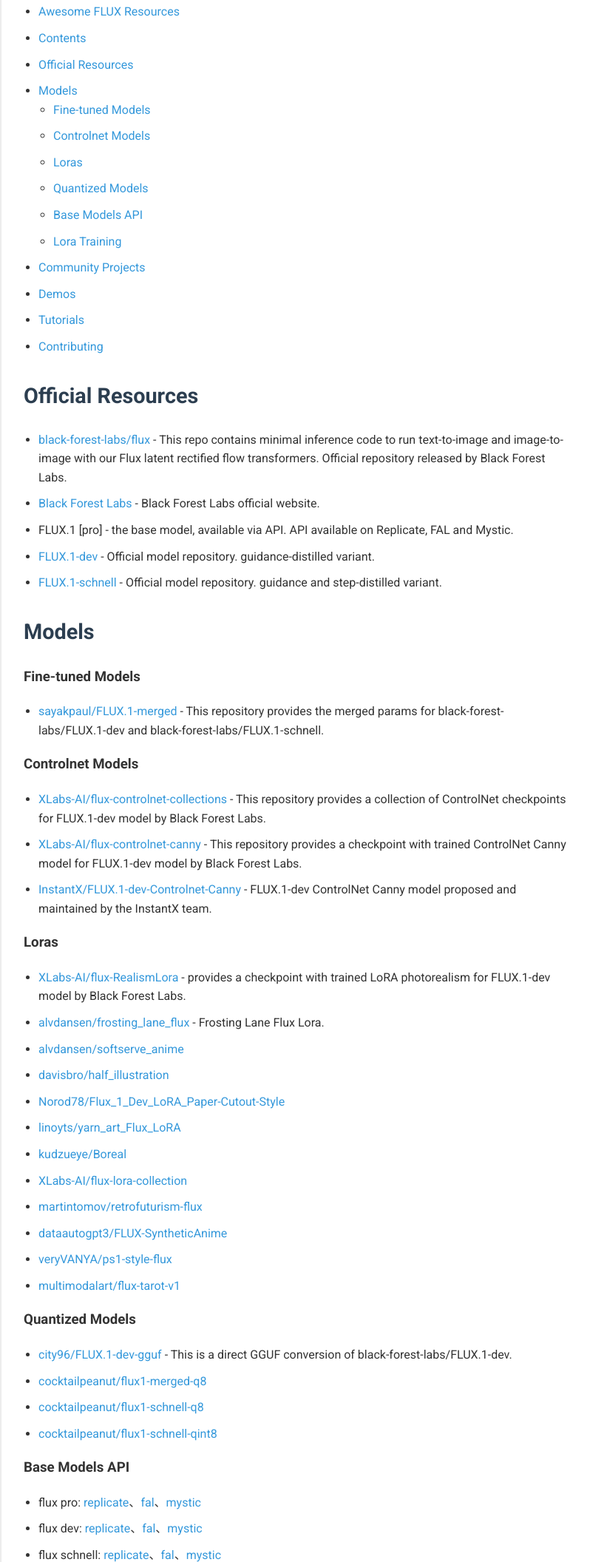
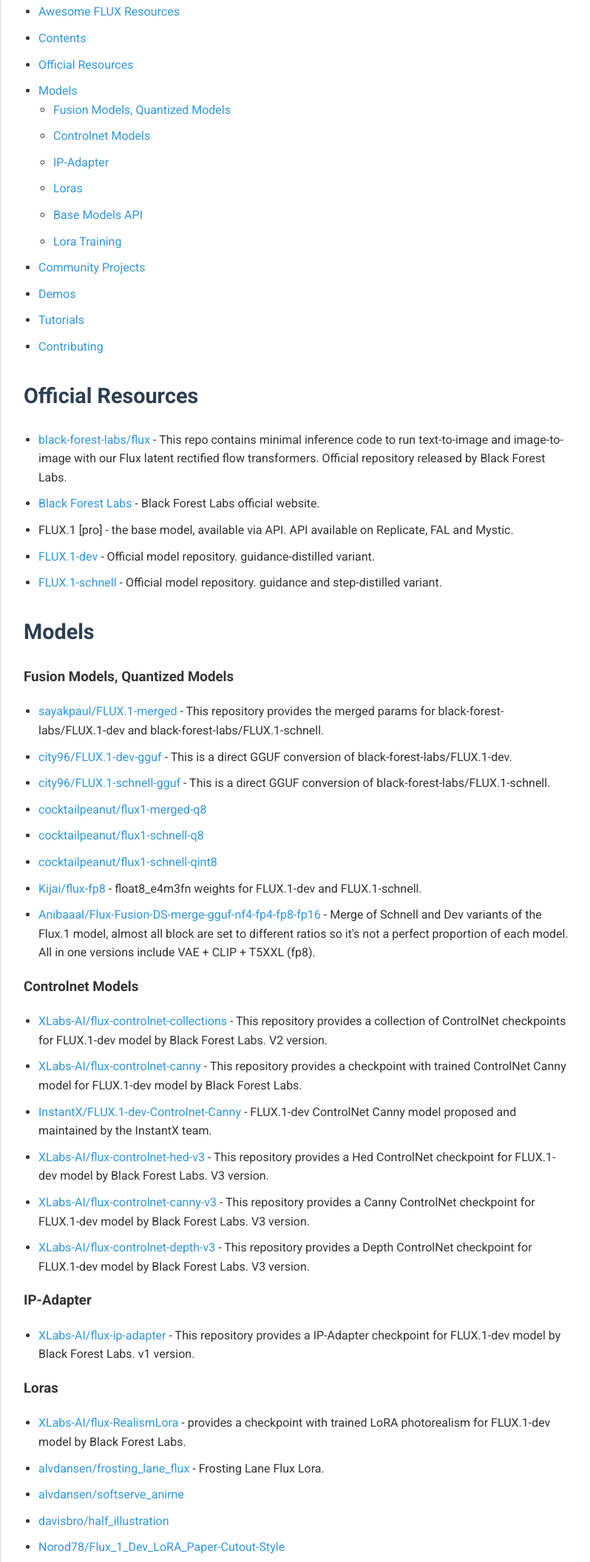
Before and after one commit to Eris2025/awesome-flux, a plain HTML site: page index.html in a window 1280 px wide. Shown: the part 688-2800 px from the top of the page at 74% size, without its empty margins (238-1036 px from the left). Drawn offline with Linux system fonts and the light colour scheme.

Commit message:
feat: update models resource

```diff
--- a/index.html
+++ b/index.html
@@ -76,10 +76,10 @@
 <li><a href="#contents">Contents</a></li>
 <li><a href="#official-resources">Official Resources</a></li>
 <li><a href="#models">Models</a><ul>
-<li><a href="#fine-tuned-models">Fine-tuned Models</a></li>
+<li><a href="#fusion-models-quantized-models">Fusion Models, Quantized Models</a></li>
 <li><a href="#controlnet-models">Controlnet Models</a></li>
+<li><a href="#ip-adapter">IP-Adapter</a></li>
 <li><a href="#loras">Loras</a></li>
-<li><a href="#quantized-models">Quantized Models</a></li>
 <li><a href="#base-models-api">Base Models API</a></li>
 <li><a href="#lora-training">Lora Training</a></li>
 </ul>
@@ -98,15 +98,29 @@
 <li><a href="https://huggingface.co/black-forest-labs/FLUX.1-schnell" rel="noopener noreferrer" target="_blank">FLUX.1-schnell</a> - Official model repository. guidance and step-distilled variant.</li>
 </ul>
 <h2 id="models">Models</h2>
-<h3 id="fine-tuned-models">Fine-tuned Models</h3>
+<h3 id="fusion-models-quantized-models">Fusion Models, Quantized Models</h3>
 <ul>
 <li><a href="https://huggingface.co/sayakpaul/FLUX.1-merged" rel="noopener noreferrer" target="_blank">sayakpaul/FLUX.1-merged</a> - This repository provides the merged params for black-forest-labs/FLUX.1-dev and black-forest-labs/FLUX.1-schnell.</li>
+<li><a href="https://huggingface.co/city96/FLUX.1-dev-gguf" rel="noopener noreferrer" target="_blank">city96/FLUX.1-dev-gguf</a> - This is a direct GGUF conversion of black-forest-labs/FLUX.1-dev.</li>
+<li><a href="https://huggingface.co/city96/FLUX.1-schnell-gguf" rel="noopener noreferrer" target="_blank">city96/FLUX.1-schnell-gguf</a> - This is a direct GGUF conversion of black-forest-labs/FLUX.1-schnell.</li>
+<li><a href="https://huggingface.co/cocktailpeanut/flux1-merged-q8" rel="noopener noreferrer" target="_blank">cocktailpeanut/flux1-merged-q8</a></li>
+<li><a href="https://huggingface.co/cocktailpeanut/flux1-schnell-q8" rel="noopener noreferrer" target="_blank">cocktailpeanut/flux1-schnell-q8</a></li>
+<li><a href="https://huggingface.co/cocktailpeanut/flux1-schnell-qint8" rel="noopener noreferrer" target="_blank">cocktailpeanut/flux1-schnell-qint8</a></li>
+<li><a href="https://huggingface.co/Kijai/flux-fp8" rel="noopener noreferrer" target="_blank">Kijai/flux-fp8</a> - float8_e4m3fn weights for FLUX.1-dev and FLUX.1-schnell.</li>
+<li><a href="https://huggingface.co/Anibaaal/Flux-Fusion-DS-merge-gguf-nf4-fp4-fp8-fp16" rel="noopener noreferrer" target="_blank">Anibaaal/Flux-Fusion-DS-merge-gguf-nf4-fp4-fp8-fp16</a> - Merge of Schnell and Dev variants of the Flux.1 model, almost all block are set to different ratios so it's not a perfect proportion of each model. All in one versions include VAE + CLIP + T5XXL (fp8).</li>
 </ul>
 <h3 id="controlnet-models">Controlnet Models</h3>
 <ul>
-<li><a href="https://huggingface.co/XLabs-AI/flux-controlnet-collections" rel="noopener noreferrer" target="_blank">XLabs-AI/flux-controlnet-collections</a> - This repository provides a collection of ControlNet checkpoints for FLUX.1-dev model by Black Forest Labs.</li>
+<li><a href="https://huggingface.co/XLabs-AI/flux-controlnet-collections" rel="noopener noreferrer" target="_blank">XLabs-AI/flux-controlnet-collections</a> - This repository provides a collection of ControlNet checkpoints for FLUX.1-dev model by Black Forest Labs. V2 version.</li>
 <li><a href="https://huggingface.co/XLabs-AI/flux-controlnet-canny" rel="noopener noreferrer" target="_blank">XLabs-AI/flux-controlnet-canny</a> - This repository provides a checkpoint with trained ControlNet Canny model for FLUX.1-dev model by Black Forest Labs.</li>
 <li><a href="https://huggingface.co/InstantX/FLUX.1-dev-Controlnet-Canny" rel="noopener noreferrer" target="_blank">InstantX/FLUX.1-dev-Controlnet-Canny</a> - FLUX.1-dev ControlNet Canny model proposed and maintained by the InstantX team.</li>
+<li><a href="https://huggingface.co/XLabs-AI/flux-controlnet-hed-v3" rel="noopener noreferrer" target="_blank">XLabs-AI/flux-controlnet-hed-v3</a> - This repository provides a Hed ControlNet checkpoint for FLUX.1-dev model by Black Forest Labs. V3 version.</li>
+<li><a href="https://huggingface.co/XLabs-AI/flux-controlnet-canny-v3" rel="noopener noreferrer" target="_blank">XLabs-AI/flux-controlnet-canny-v3</a> - This repository provides a Canny ControlNet checkpoint for FLUX.1-dev model by Black Forest Labs. V3 version.</li>
+<li><a href="https://huggingface.co/XLabs-AI/flux-controlnet-depth-v3" rel="noopener noreferrer" target="_blank">XLabs-AI/flux-controlnet-depth-v3</a> - This repository provides a Depth ControlNet checkpoint for FLUX.1-dev model by Black Forest Labs. V3 version.</li>
+</ul>
+<h3 id="ip-adapter">IP-Adapter</h3>
+<ul>
+<li><a href="https://huggingface.co/XLabs-AI/flux-ip-adapter" rel="noopener noreferrer" target="_blank">XLabs-AI/flux-ip-adapter</a> - This repository provides a IP-Adapter checkpoint for FLUX.1-dev model by Black Forest Labs. v1 version.</li>
 </ul>
 <h3 id="loras">Loras</h3>
 <ul>
@@ -122,13 +136,6 @@
 <li><a href="https://huggingface.co/dataautogpt3/FLUX-SyntheticAnime" rel="noopener noreferrer" target="_blank">dataautogpt3/FLUX-SyntheticAnime</a></li>
 <li><a href="https://huggingface.co/veryVANYA/ps1-style-flux" rel="noopener noreferrer" target="_blank">veryVANYA/ps1-style-flux</a></li>
 <li><a href="https://huggingface.co/multimodalart/flux-tarot-v1" rel="noopener noreferrer" target="_blank">multimodalart/flux-tarot-v1</a></li>
-</ul>
-<h3 id="quantized-models">Quantized Models</h3>
-<ul>
-<li><a href="https://huggingface.co/city96/FLUX.1-dev-gguf" rel="noopener noreferrer" target="_blank">city96/FLUX.1-dev-gguf</a> - This is a direct GGUF conversion of black-forest-labs/FLUX.1-dev.</li>
-<li><a href="https://huggingface.co/cocktailpeanut/flux1-merged-q8" rel="noopener noreferrer" target="_blank">cocktailpeanut/flux1-merged-q8</a></li>
-<li><a href="https://huggingface.co/cocktailpeanut/flux1-schnell-q8" rel="noopener noreferrer" target="_blank">cocktailpeanut/flux1-schnell-q8</a></li>
-<li><a href="https://huggingface.co/cocktailpeanut/flux1-schnell-qint8" rel="noopener noreferrer" target="_blank">cocktailpeanut/flux1-schnell-qint8</a></li>
 </ul>
 <h3 id="base-models-api">Base Models API</h3>
 <ul>
@@ -152,6 +159,7 @@
 <li><a href="https://github.com/ataylorm/FluxAIGridComparisons" rel="noopener noreferrer" target="_blank">ataylorm/FluxAIGridComparisons</a> - A collection of various image grids created with Flux. Things like hair styles, clothing, nationalities, ages, etc.</li>
 <li><a href="https://github.com/Ling-APE/ComfyUI-All-in-One-FluxDev-Workflow" rel="noopener noreferrer" target="_blank">Ling-APE/ComfyUI-All-in-One-FluxDev-Workflow</a> - An FluxDev workflow in ComfyUI that combines various techniques for generating images with the FluxDev model, including img-to-img and text-to-img. .</li>
 <li><a href="https://github.com/fairy-root/Flux-Prompt-Generator" rel="noopener noreferrer" target="_blank">fairy-root/Flux-Prompt-Generator</a> -  A ComfyUI node that provides a flexible and customizable prompt generator for generating detailed and creative prompts for image generation models.</li>
+<li><a href="https://github.com/SplittyDev/flux1-cli" rel="noopener noreferrer" target="_blank">SplittyDev/flux1-cli</a> - A command-line interface for FLUX.1 inference with macOS MPS, CUDA and CPU support.</li>
 </ul>
 <h2 id="demos">Demos</h2>
 <ul>
@@ -171,7 +179,7 @@
 <p>Contributions welcome! Read the <a href="https://github.com/Eris2025/awesome-flux/blob/main/.github/CONTRIBUTING.md" rel="noopener noreferrer" target="_blank">contribution guidelines</a> first.</p>
         </main>
         <footer>
-            <p>© 2023 AwesomeFlux.com. All rights reserved.</p>
+            <p>© 2024 AwesomeFlux.com. All rights reserved.</p>
         </footer>
     </div>
     <script type="application/ld+json">
```
Also changed, not shown: 2 other files.
